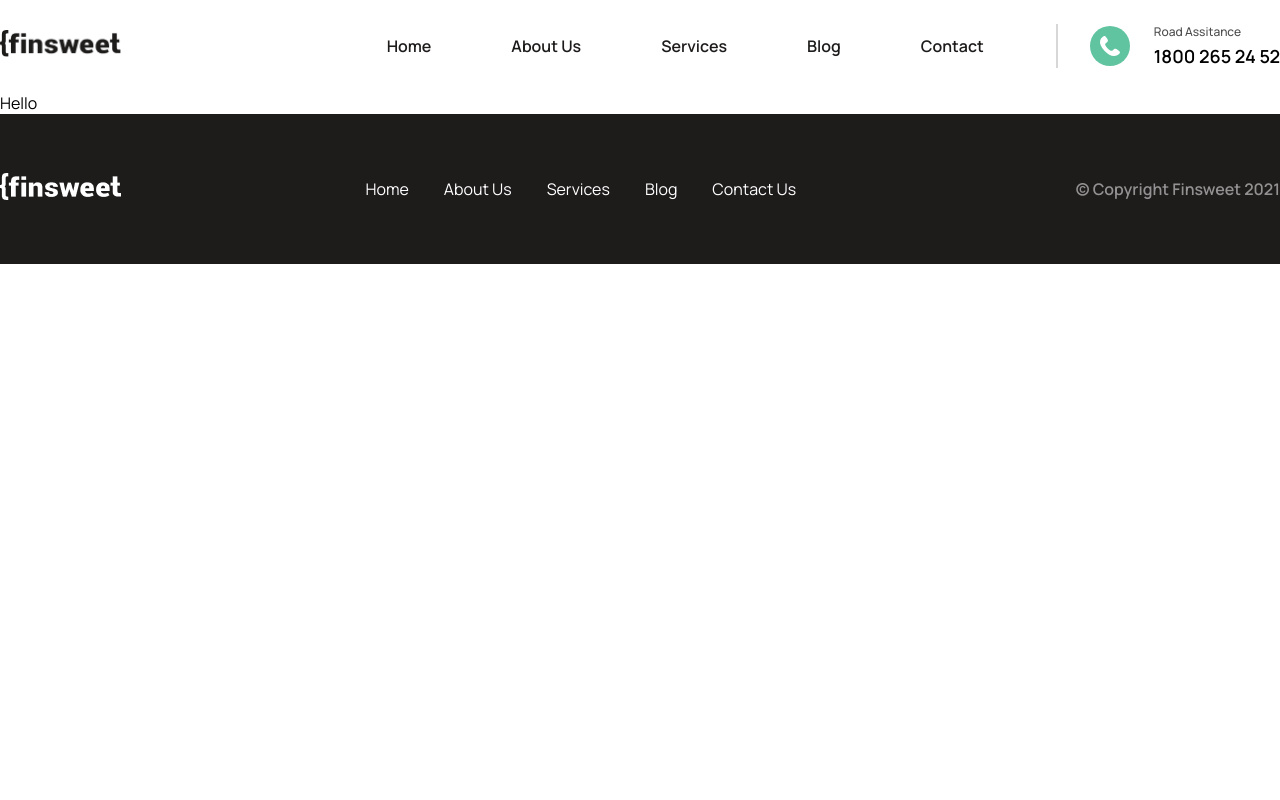
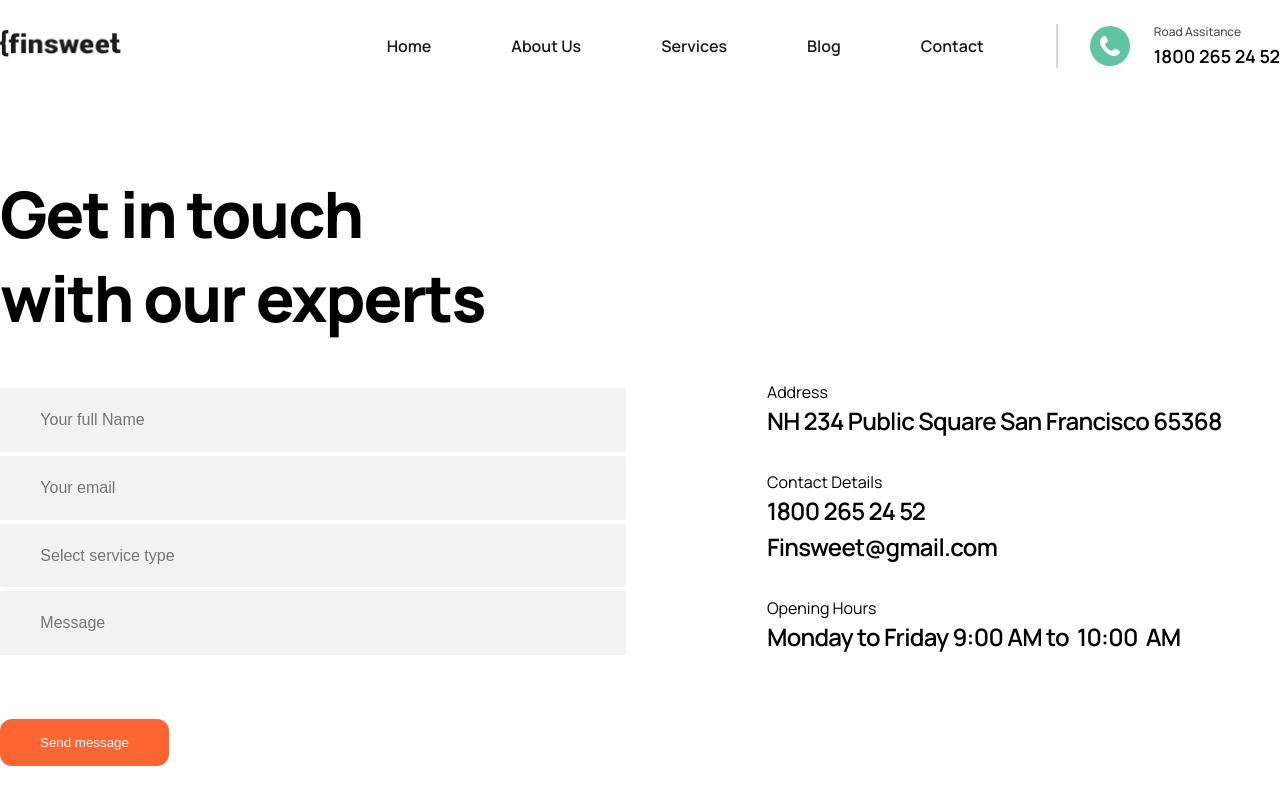
Before and after one commit to Yvijusp/UI_simulation, a React (Create React App) app in the folder react_project/: page /contacts in a window 1280 px wide. Shown: the top 800 px of the page. Built offline with nearby package versions, Linux system fonts and the light colour scheme; the HTML template or start-up script is replaced by a standard one.

Commit message:
Finished contacts section

```diff
--- a/react_project/src/GlobalStyle.ts
+++ b/react_project/src/GlobalStyle.ts
@@ -16,6 +16,8 @@ body {
 h1 {
   font-size: 64px;
   font-weight: 800;
+  line-height: 84px;
+letter-spacing: -0.03em;
 }
 
 h2 {
--- /dev/null
+++ b/react_project/src/pages/Contact.styled.ts
@@ -0,0 +1,38 @@
+import styled from 'styled-components';
+import { StyledFooterInfo } from '../components/Footer/Footer.styled';
+import { StyledTextInput } from '../components/Form/Form.styled';
+
+export const ContactsWrapper = styled.section`
+  padding: 80px 0 128px 0;
+`;
+
+export const Contacts = styled.section`
+  display: flex;
+  align-items: center;
+`;
+
+export const ContactsLeft = styled.div`
+  width: 626px;
+  margin-right: 141px;
+
+  h1 {
+    width: 500px;
+    margin-bottom: 48px;
+  }
+  ${StyledTextInput} {
+    background-color: var(--lightgrey-color);
+    margin-bottom: 4px;
+  }
+  ${StyledTextInput}:last-of-type {
+    margin-bottom: 64px;
+  }
+`;
+
+export const ContactsRight = styled.div`
+  width: 479px;
+  margin-top: 130px;
+
+  ${StyledFooterInfo} {
+    white-space: pre;
+  }
+`;
--- a/react_project/src/pages/Contact.tsx
+++ b/react_project/src/pages/Contact.tsx
@@ -1,9 +1,49 @@
+import Button from '../components/Buttons/Button';
+import FooterInfo from '../components/Footer/FooterInfo';
+import TextInput from '../components/Form/TextInput';
 import Template from '../components/templates/Template';
+import { Container } from '../GlobalStyle';
+import {
+  Contacts,
+  ContactsLeft,
+  ContactsRight,
+  ContactsWrapper,
+} from './Contact.styled';
 
 const Contact = () => {
   return (
     <Template noContacts={true}>
-      <p>Hello</p>
+      <ContactsWrapper>
+        <Container>
+          <Contacts>
+            <ContactsLeft>
+              <h1>Get in touch with our experts</h1>
+              <form>
+                <TextInput placeholder='Your full Name' />
+                <TextInput placeholder='Your email' />
+                <TextInput placeholder='Select service type' />
+                <TextInput placeholder='Message' />
+                <Button primary text='Send message' />
+              </form>
+            </ContactsLeft>
+            <ContactsRight>
+              <FooterInfo
+                title='Address'
+                body='NH 234 Public Square San Francisco 65368'
+              />
+              <FooterInfo
+                title='Contact Details'
+                body='1800 265 24 52
+Finsweet@gmail.com'
+              />
+              <FooterInfo
+                title='Opening Hours'
+                body='Monday to Friday 9:00 AM to  10:00  AM'
+              />
+            </ContactsRight>
+          </Contacts>
+        </Container>
+      </ContactsWrapper>
     </Template>
   );
 };
```
Also changed, not shown: react_project/src/assets/images/Contacts/contactfooter.png (added).
